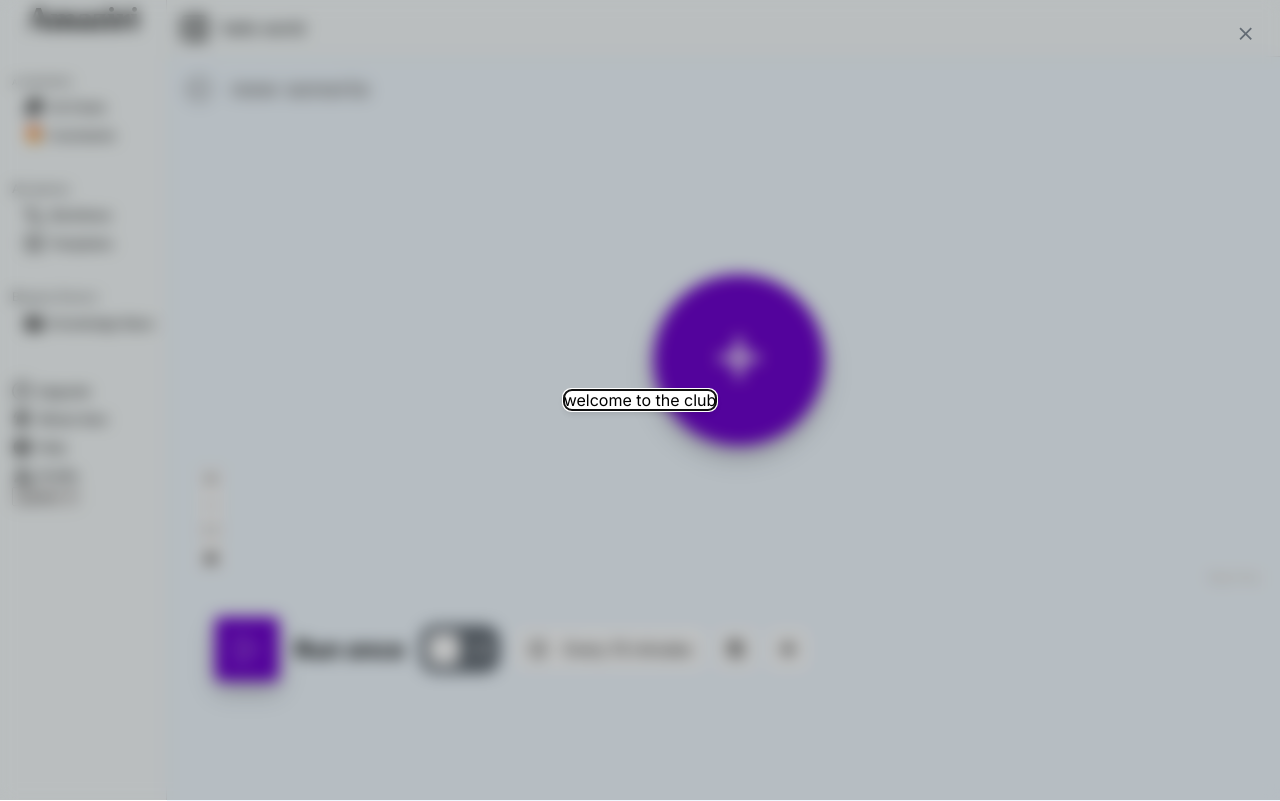
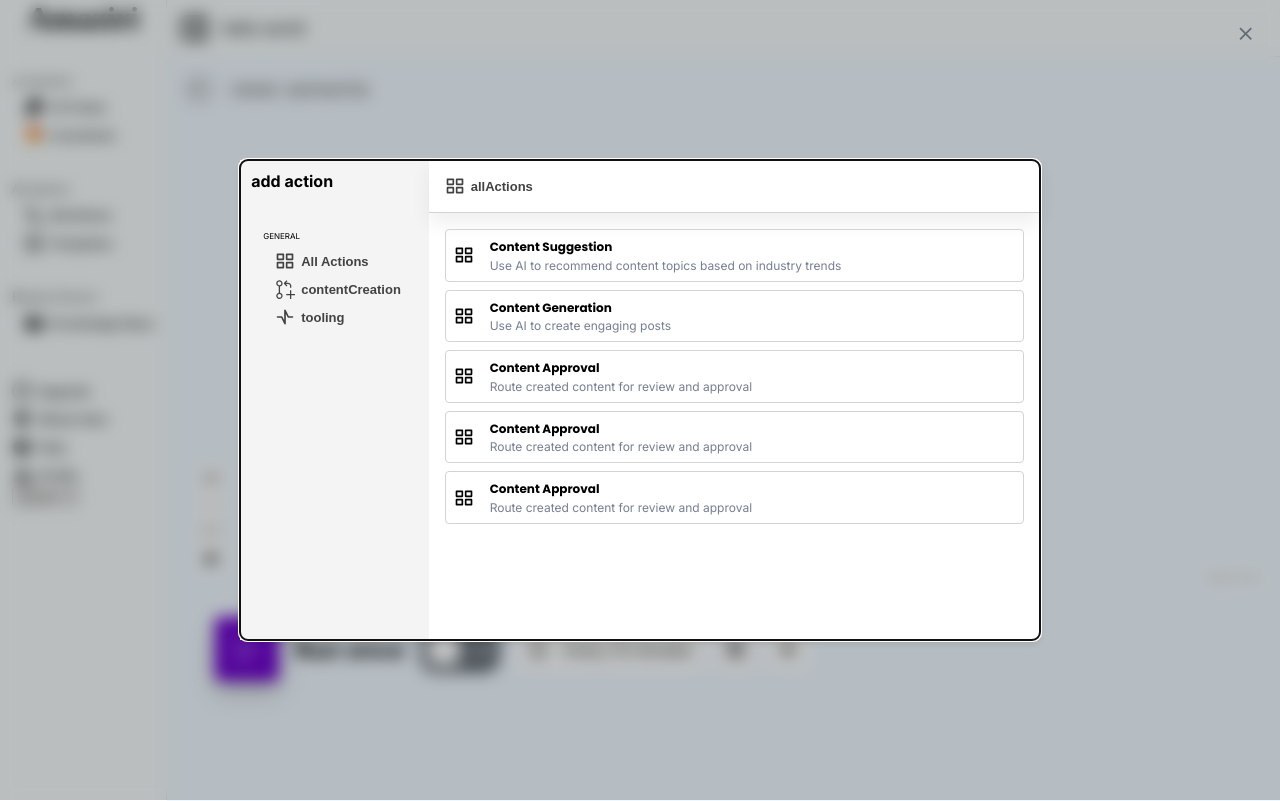
Before and after one commit to sammy0055/amaziri_frontend, a Next.js app: page /home/workflow/canvas in a window 1280 px wide. Both pictures are taken after a click on the element 738 px from the left and 360 px from the top of the page. Built offline with nearby package versions, Linux system fonts and the light colour scheme; no server answers.

Commit message:
workflow create in progress

```diff
--- /dev/null
+++ b/src/app/component/element/workflow/action_listing/index.module.scss
@@ -0,0 +1,56 @@
+.Container {
+  width: 50rem;
+  height: 30rem;
+  display: flex;
+}
+
+.Controls {
+  padding: 0.7rem;
+  width: 30%;
+  background-color: #f4f4f5;
+}
+
+.ListingArea {
+  width: 100%;
+}
+
+.ListingAreaHead {
+  padding: 1rem;
+  border-bottom: 1px solid lightgray;
+  box-shadow: 0 10px 20px rgba(0, 0, 0, 0.065);
+}
+
+.ListingAreaText {
+  padding: 1rem;
+}
+
+.Heading {
+  font-size: 1rem;
+}
+.IconAndLabelCustomStyle {
+  margin-top: 0.5rem;
+  cursor: pointer;
+}
+
+.ActionContainer {
+  width: 100%;
+  display: flex;
+  align-items: center;
+  border: 1px solid lightgray;
+  border-radius: 0.4ch;
+  padding: 0.5rem;
+  margin-bottom: 0.5rem;
+  cursor: pointer;
+  transition: box-shadow 0.3s ease;
+  &:hover {
+    box-shadow: 0 10px 20px rgba(0, 0, 0, 0.075);
+  }
+}
+
+.ActionContainerTextWrapper {
+  margin-left: 1rem;
+}
+
+.ActionContainerParagraph {
+  margin-top: 0.1rem;
+}
--- /dev/null
+++ b/src/app/component/element/workflow/action_listing/index.tsx
@@ -0,0 +1,116 @@
+import {
+  Heading,
+  Heading3,
+  LabelParagraph,
+} from "@/app/component/atom/headings";
+import styles from "./index.module.scss";
+import { actions, allActions } from "@/data/workflow/actions/action-data";
+import { SidebarItem } from "@/app/component/modules/sidebar";
+import { IconAndLabel } from "@/app/component/molecules/IconAndText";
+import { VscGitPullRequestCreate } from "react-icons/vsc";
+import { TbWaveSawTool } from "react-icons/tb";
+import { RiGalleryView2 } from "react-icons/ri";
+import { IconType } from "react-icons";
+import { useEffect, useState } from "react";
+import {  MyNode } from "@/types/workflow";
+import { useWorkflow } from "@/app/hooks/workflow";
+import { useOpenAndClosePopUp } from "@/app/state-management/utility-state";
+
+const iconArray: { [key: string]: IconType } = {
+  contentCreation: VscGitPullRequestCreate,
+  tooling: TbWaveSawTool,
+  allActions: RiGalleryView2,
+};
+
+export const ActionListing = () => {
+  const [apps, setApps] = useState<MyNode[]>();
+  const [activeCategory, setActiveCategory] = useState("allActions");
+  const { categories } = actions;
+  const _categories = Object.keys(categories);
+
+  useEffect(() => {
+    setApps(allActions);
+  }, []);
+
+  const handleSelectCategory = (category: string) => {
+    if (category === "allActions") setApps(allActions);
+    else setApps(categories[category]);
+    setActiveCategory(category);
+  };
+  return (
+    <div className={styles["Container"]}>
+      <div className={styles["Controls"]}>
+        <Heading customStyles={styles["Heading"]}>add action</Heading>
+        <ActionCategory
+          categories={_categories}
+          select={handleSelectCategory}
+        />
+      </div>
+      <div className={styles["ListingArea"]}>
+        <div className={styles["ListingAreaHead"]}>
+          <IconAndLabel
+            text={activeCategory}
+            Icon={iconArray[activeCategory]}
+          />
+        </div>
+        <div className={styles["ListingAreaText"]}>
+          {apps?.map((app) => (
+            <ActionContainer node={app} />
+          ))}
+        </div>
+      </div>
+    </div>
+  );
+};
+
+const ActionCategory = ({
+  categories,
+  select,
+}: {
+  categories: string[];
+  select: (category: string) => void;
+}) => {
+  return (
+    <SidebarItem label="general">
+      <div onClick={() => select("allActions")}>
+        <IconAndLabel
+          text="All Actions"
+          Icon={RiGalleryView2}
+          customStyles={styles["IconAndLabelCustomStyle"]}
+        />
+      </div>
+      {categories.map((item, index) => (
+        <div key={index} onClick={() => select(item)}>
+          <IconAndLabel
+            text={item}
+            Icon={iconArray[item]}
+            customStyles={styles["IconAndLabelCustomStyle"]}
+          />
+        </div>
+      ))}
+    </SidebarItem>
+  );
+};
+
+interface ActionContainerProps {
+  node: MyNode;
+}
+const ActionContainer = ({ node }: ActionContainerProps) => {
+  const { HandleSelectNode } = useWorkflow();
+  const [open, setOpen] = useOpenAndClosePopUp();
+  const handleOnClick = () => {
+    HandleSelectNode(node);
+    setOpen(!open);
+  };
+  return (
+    <div className={styles["ActionContainer"]} onClick={handleOnClick}>
+      <RiGalleryView2 size={20} />
+      <div className={styles["ActionContainerTextWrapper"]}>
+        <Heading3>{node.data.actionName}</Heading3>
+        <LabelParagraph customStyles={styles["ActionContainerParagraph"]}>
+          {node.data.description}
+        </LabelParagraph>
+      </div>
+    </div>
+  );
+};
--- a/src/app/component/element/workflow/canvas/index.tsx
+++ b/src/app/component/element/workflow/canvas/index.tsx
@@ -8,8 +8,8 @@ import { useOpenAndClosePopUp } from "@/app/state-management/utility-state";
 import { PopUp } from "../../popup";
 import Switcher from "@/app/component/atom/switch";
 import { MdOutlineSchedule, MdOutlineSaveAs } from "react-icons/md";
-import { IconLabel } from "@/app/component/atom/typography";
 import { Heading } from "@/app/component/atom/headings";
+import { ActionListing } from "../action_listing";
 export const WorkflowCanvasHeading = () => {
   return (
     <div className={styles["WorkflowCanvasHeading"]}>
@@ -20,6 +20,7 @@ export const WorkflowCanvasHeading = () => {
 };
 
 export const WorkflowCanvasFooterControls = () => {
+  const [open, setOpen] = useOpenAndClosePopUp();
   return (
     <div className={styles["WorkflowCanvasFooterControls"]}>
       <div className={styles["ControlsContainer"]}>
@@ -40,7 +41,7 @@ export const WorkflowCanvasFooterControls = () => {
           <div className={styles["MiniBox"]}>
             <MdOutlineSaveAs size={20} />
           </div>
-          <div className={styles["MiniBox"]}>
+          <div className={styles["MiniBox"]} onClick={() => setOpen(!open)}>
             <FaPlus size={20} />
           </div>
         </div>
@@ -68,7 +69,7 @@ export const AddnodeInitial = () => {
         </Panel>
       )}
       <PopUp>
-        <span>welcome to the club</span>
+        <ActionListing />
       </PopUp>
     </>
   );
--- a/src/app/component/modules/workflow/canva/index.module.scss
+++ b/src/app/component/modules/workflow/canva/index.module.scss
@@ -3,11 +3,25 @@
   height: 60vh;
 }
 
+.WorkflowSettingsArea {
+  padding: 1rem;
+  width: 30%;
+  height: inherit;
+  position: sticky;
+  top: 0;
+  background-color: red;
+  overflow-y: scroll;
+}
 
-.AddnodeInitial {
-  width: 100%;
-  height: inherit;
-  display: flex;
-  justify-content: center;
-  align-items: center;
+.WorkflowSettingsAreaClose {
+  display: none;
 }
+
+.WorkflowSettingsAreaCloseIcon {
+  font-size: 2rem;
+  cursor: pointer;
+  transition: transform 0.3s ease;
+  &:hover{
+    transform: scale(1.1);
+  }
+}
--- a/src/app/component/modules/workflow/canva/index.tsx
+++ b/src/app/component/modules/workflow/canva/index.tsx
@@ -11,8 +11,6 @@ import {
   Node,
   Edge,
   Controls,
-  Panel,
-  useReactFlow,
 } from "@xyflow/react";
 import "@xyflow/react/dist/style.css";
 import { useCallback, useMemo } from "react";
@@ -20,6 +18,9 @@ import CustomEdge from "../../../element/workflow/customEdge";
 import { CustomNode } from "@/app/component/element/workflow/custom_node";
 import { SelectNode } from "@/app/component/element/workflow/nodeSelector";
 import { AddnodeInitial } from "@/app/component/element/workflow/canvas";
+import { useWorkflowCanvasSettingsPanelState } from "@/app/state-management/utility-state";
+
+import { IoIosClose } from "react-icons/io";
 
 const initialNodes: Node[] = [];
 const initialEdges: Edge[] = [];
@@ -66,3 +67,26 @@ export const WorkflowCanvas = () => {
     </ReactFlowProvider>
   );
 };
+
+export const WorkflowSettingsArea = () => {
+  const [open, setOpen] = useWorkflowCanvasSettingsPanelState();
+  return (
+    <div
+      className={`${styles["WorkflowSettingsArea"]} ${
+        !open && styles["WorkflowSettingsAreaClose"]
+      }`}
+    >
+      <IoIosClose
+        onClick={() => setOpen(!open)}
+        className={styles["WorkflowSettingsAreaCloseIcon"]}
+      />
+      <div style={{ height: "13rem" }}>welcom to settings</div>
+      <div style={{ height: "13rem" }}>welcom to settings</div>
+
+      <div style={{ height: "13rem" }}>welcom to settings</div>
+      <div style={{ height: "13rem" }}>welcom to settings</div>
+      <div style={{ height: "13rem" }}>welcom to settings</div>
+      <div style={{ height: "13rem" }}>welcom to settings</div>
+    </div>
+  );
+};
--- a/src/app/home/workflow/canvas/index.module.scss
+++ b/src/app/home/workflow/canvas/index.module.scss
@@ -2,5 +2,11 @@
   width: 100%;
   height: 93vh;
   background-color: aliceblue;
+  display: flex;
+}
+
+.WorkflowEditArea {
   padding: 1rem;
+  width: 100%;
+  height: 100%;
 }
--- a/src/app/home/workflow/canvas/page.tsx
+++ b/src/app/home/workflow/canvas/page.tsx
@@ -1,4 +1,7 @@
-import { WorkflowCanvas } from "@/app/component/modules/workflow/canva";
+import {
+  WorkflowCanvas,
+  WorkflowSettingsArea,
+} from "@/app/component/modules/workflow/canva";
 import styles from "./index.module.scss";
 import {
   WorkflowCanvasFooterControls,
@@ -7,9 +10,12 @@ import {
 export default function WorkflowCanvasView() {
   return (
     <main className={styles["Workflow"]}>
-      <WorkflowCanvasHeading />
-      <WorkflowCanvas />
-      <WorkflowCanvasFooterControls />
+      <div className={styles["WorkflowEditArea"]}>
+        <WorkflowCanvasHeading />
+        <WorkflowCanvas />
+        <WorkflowCanvasFooterControls />
+      </div>
+      <WorkflowSettingsArea />
     </main>
   );
 }
--- a/src/app/state-management/utility-state.ts
+++ b/src/app/state-management/utility-state.ts
@@ -30,3 +30,11 @@ export const sidebartoggle = atom({
 });
 
 export const useSidbarState = () => useRecoilState(sidebartoggle);
+
+const workflowCanvasSettingsPanel = atom({
+  key: v4(),
+  default: false,
+});
+
+export const useWorkflowCanvasSettingsPanelState = () =>
+  useRecoilState(workflowCanvasSettingsPanel);
--- a/src/data/workflow/actions/action-data.ts
+++ b/src/data/workflow/actions/action-data.ts
@@ -1,9 +1,9 @@
-import { Action, ActionNames } from "@/types/workflow";
+import { Action, ActionNames, MyNode } from "@/types/workflow";
 import { v4 } from "uuid";
 
 const Content_Suggestion: Action<ActionNames.Content_Suggestion> = {
   actionName: ActionNames.Content_Suggestion,
-  description: "testing description",
+  description: "Use AI to recommend content topics based on industry trends",
   actionType: "ASSISTANTS",
   isInputRequired: true,
   category: "Content Creation and Curation",
@@ -17,7 +17,7 @@ const Content_Suggestion: Action<ActionNames.Content_Suggestion> = {
 
 const Content_Generation: Action<ActionNames.Content_Generation> = {
   actionName: ActionNames.Content_Generation,
-  description: "testing description",
+  description: "Use AI to create engaging posts",
   actionType: "ASSISTANTS",
   isInputRequired: true,
   category: "Content Creation and Curation",
@@ -31,7 +31,7 @@ const Content_Generation: Action<ActionNames.Content_Generation> = {
 
 const Content_Approval: Action<ActionNames.Content_Approval> = {
   actionName: ActionNames.Content_Approval,
-  description: "testing description",
+  description: "Route created content for review and approval",
   actionType: "TOOLING",
   isInputRequired: true,
   category: "Content Creation and Curation",
@@ -43,7 +43,14 @@ const Content_Approval: Action<ActionNames.Content_Approval> = {
   },
 };
 
-const actions = {
+interface ActionType {
+  categories: {
+    [key: string]: MyNode[];
+  };
+  allActions: () => MyNode[];
+}
+
+export const actions: ActionType = {
   categories: {
     contentCreation: [
       {
```
